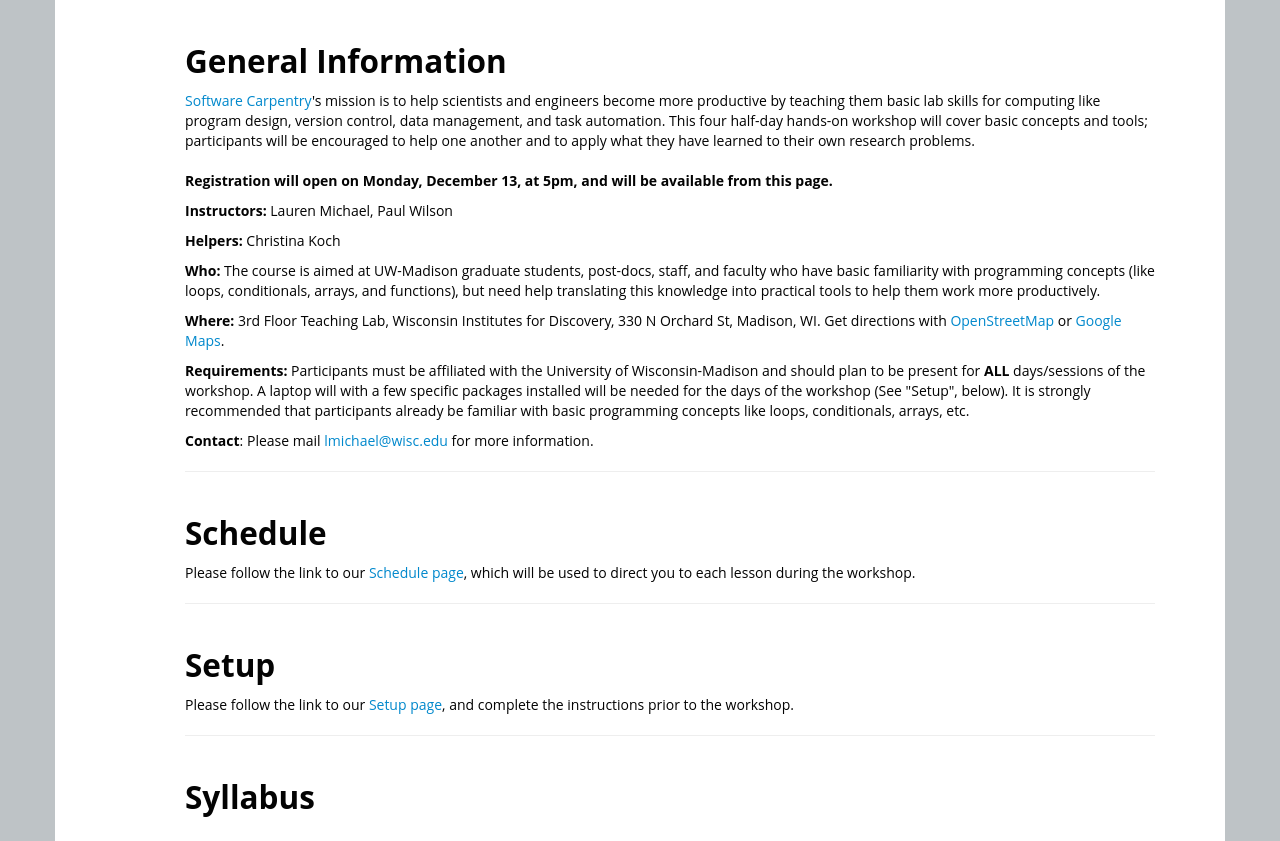
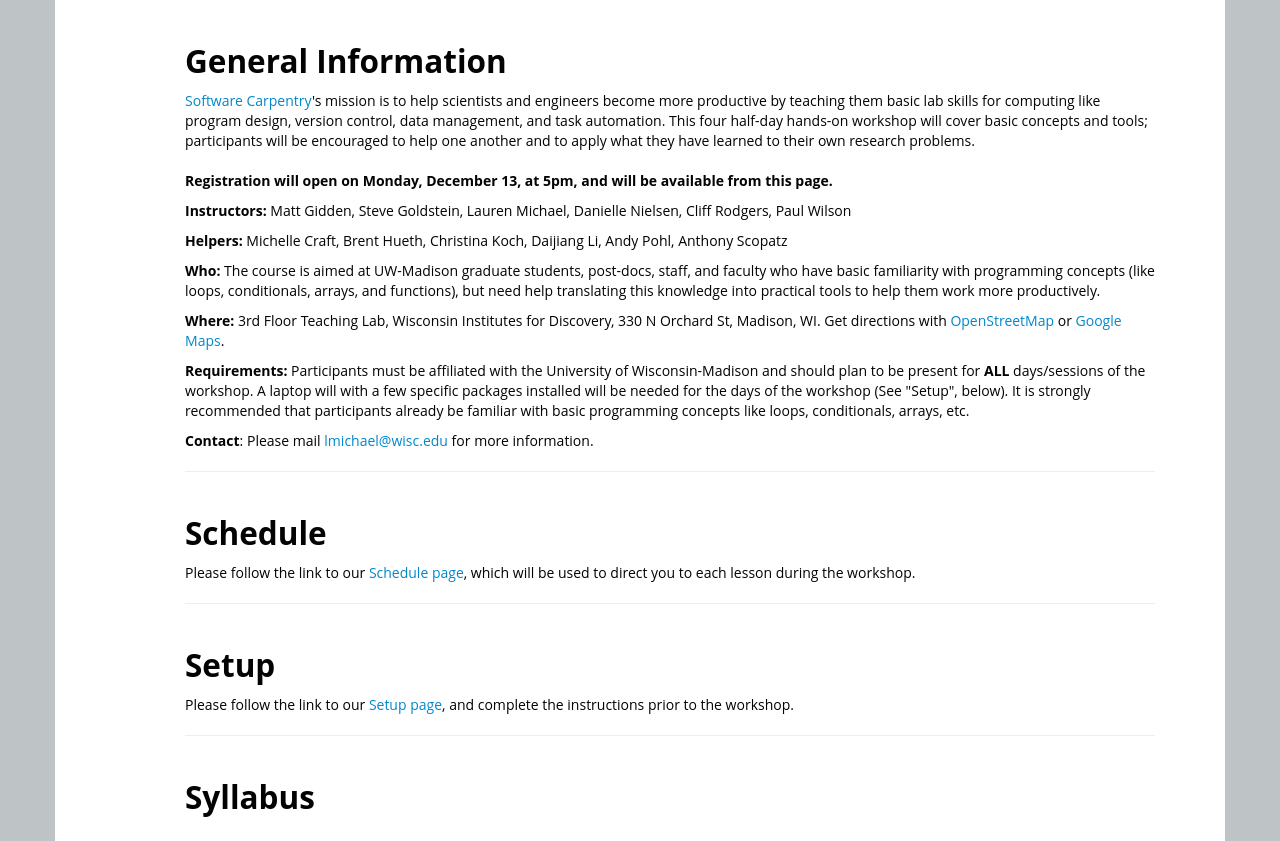
Before and after one commit to ktzaman/2015-06-03-wisc, a Jekyll site: the page built from index.html, in a window 1280 px wide and 900 px high, scrolled down 526 px, cut to the strip 59-900 px from the top of the window. Built offline with Jekyll 4.4.1, drawn with Linux system fonts in a browser that asks for light colours.

Commit message:
adding instructors and helpers to website

```diff
--- a/index.html
+++ b/index.html
@@ -10,8 +10,8 @@
 enddate: 2015-01-16
 latlng: 43.074974,-89.406738
 registration: restricted
-instructor: ["Lauren Michael", "Paul Wilson"]
-helper: ["Christina Koch"]
+instructor: ["Matt Gidden", "Steve Goldstein", "Lauren Michael", "Danielle Nielsen", "Cliff Rodgers", "Paul Wilson"]
+helper: ["Michelle Craft", "Brent Hueth", "Christina Koch", "Daijiang Li", "Andy Pohl", "Anthony Scopatz"]
 contact: lmichael@wisc.edu
 eventbrite: "14908200830"
 ---
```
